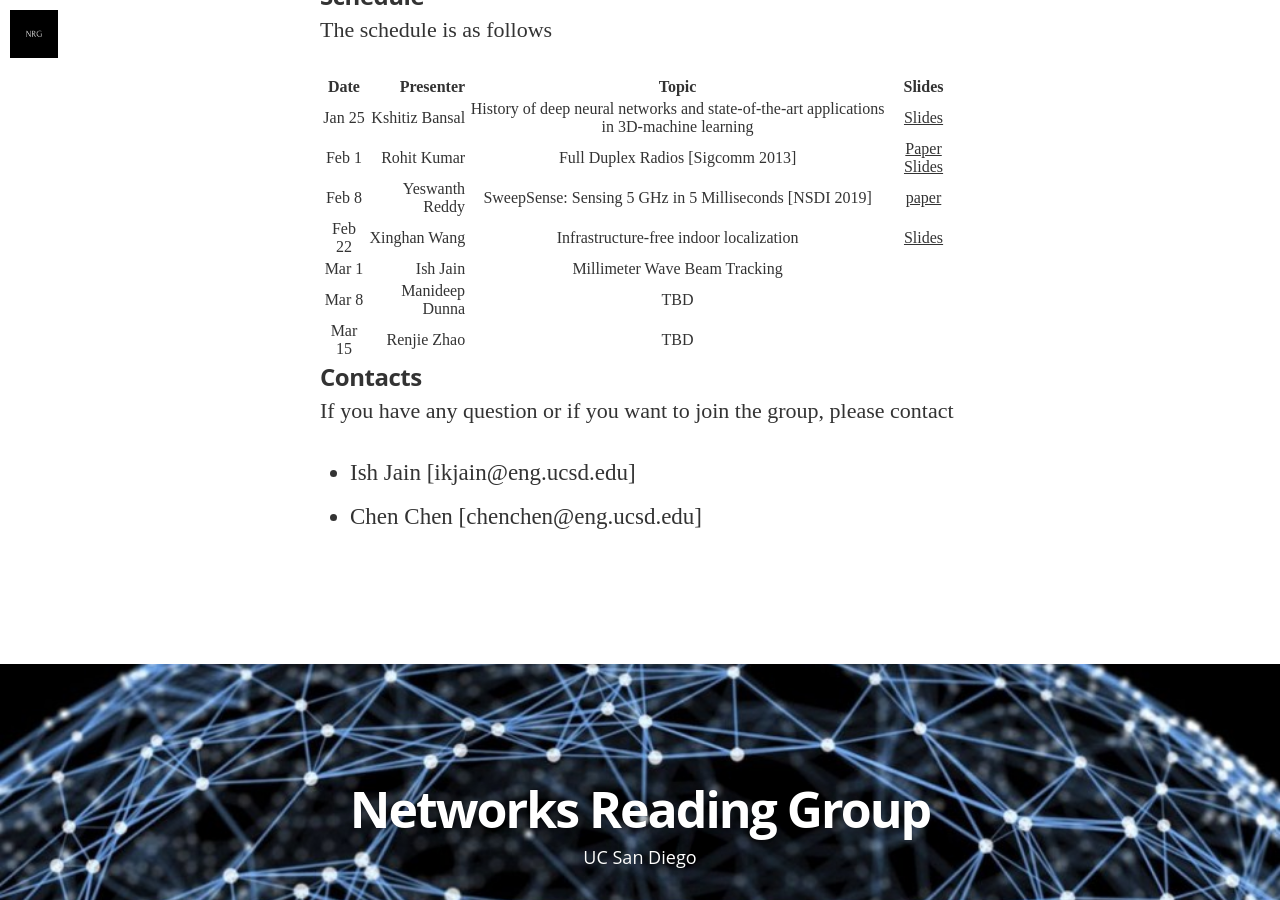
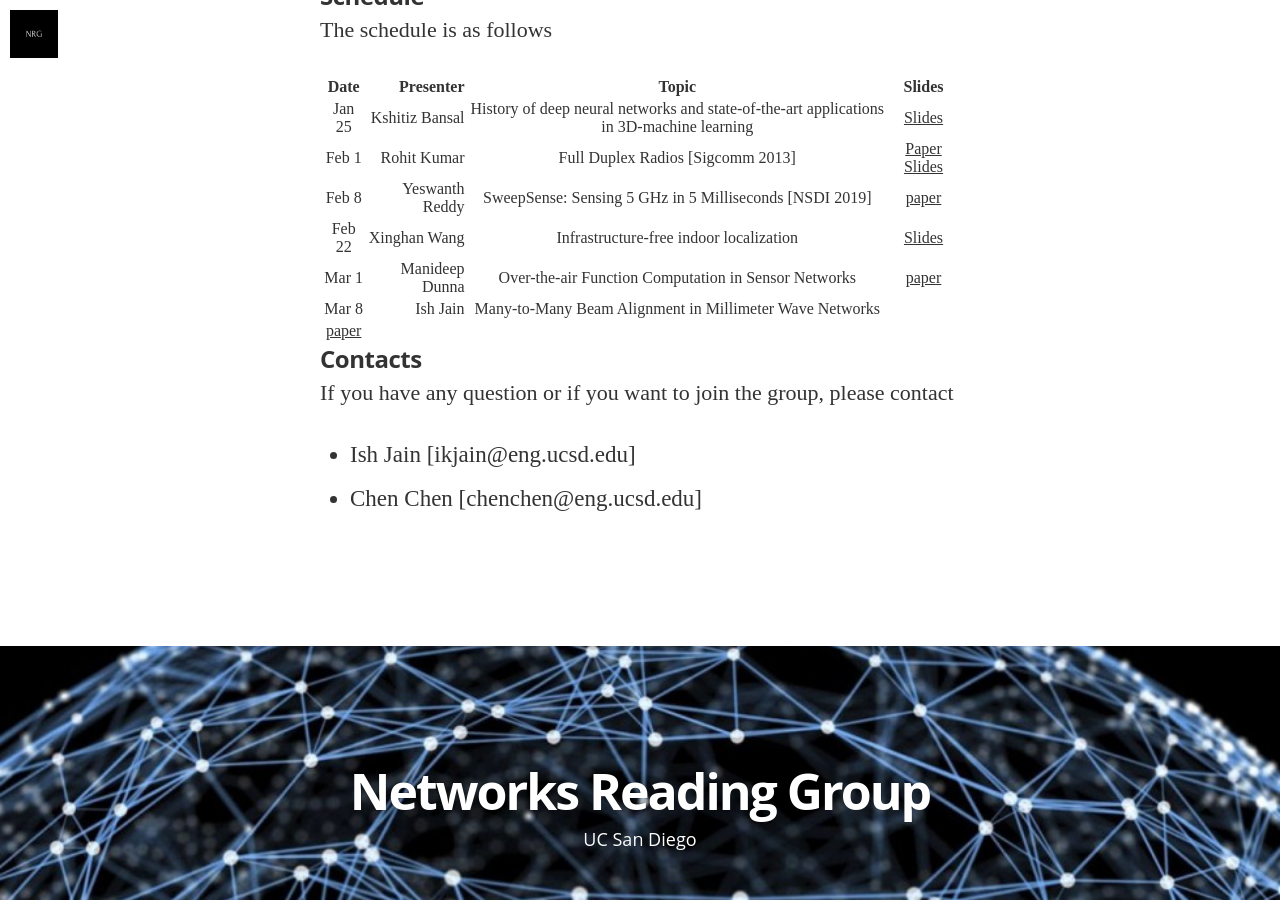
Before and after one commit to nrgucsd/nrgucsd.github.io, a Jekyll site: the page built from _posts/2019-01-01-Reading-Winter2019.markdown, in a window 1280 px wide and 900 px high, scrolled down 2011 px. Built offline with Jekyll 4.4.1, drawn with Linux system fonts in a browser that asks for light colours; nearby versions of some CDN libraries; some web fonts are replaced.

Commit message:
Update 2019-01-01-Reading-Winter2019.markdown

```diff
--- a/_posts/2019-01-01-Reading-Winter2019.markdown
+++ b/_posts/2019-01-01-Reading-Winter2019.markdown
@@ -42,9 +42,9 @@ The schedule is as follows
 | Feb 1    | Rohit Kumar      | Full Duplex Radios [Sigcomm 2013]   | [Paper][RohitPaper]  [Slides][Rohit]     |
 | Feb 8    | Yeswanth Reddy     | SweepSense: Sensing 5 GHz in 5 Milliseconds [NSDI 2019]   | [paper][Yeswanth]       |
 | Feb 22   | Xinghan Wang    | Infrastructure-free indoor localization     |  [Slides][Xinghan]      |
-| Mar 1    | Ish Jain      | Millimeter Wave Beam Tracking     |        |
-| Mar 8    | Manideep Dunna   | TBD    |        |
-| Mar 15    | Renjie Zhao   | TBD    |        |
+| Mar 1    | Manideep Dunna   | Over-the-air Function Computation in Sensor Networks    |  [paper][mani]      |
+| Mar 8    | Ish Jain      |Many-to-Many Beam Alignment in Millimeter Wave Networks
+  | [paper][ish]       |
 
 ### Contacts
 If you have any question or if you want to join the group, please contact
```
Also changed, not shown: other parts of _posts/2019-01-01-Reading-Winter2019.markdown (+3 -0 lines).
